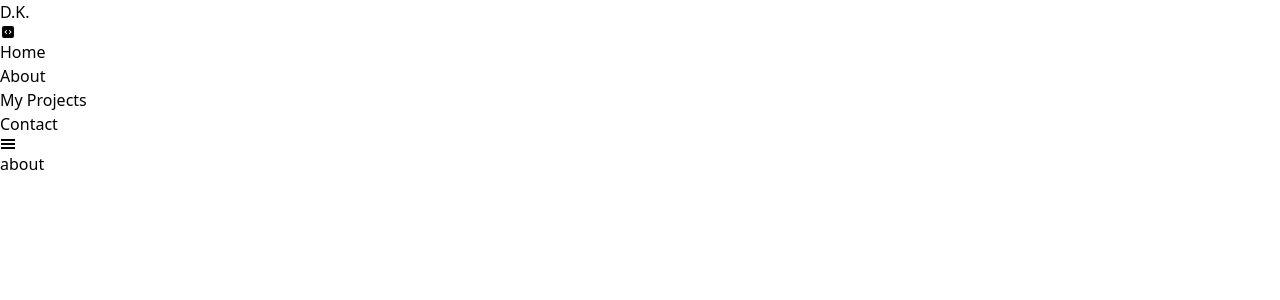
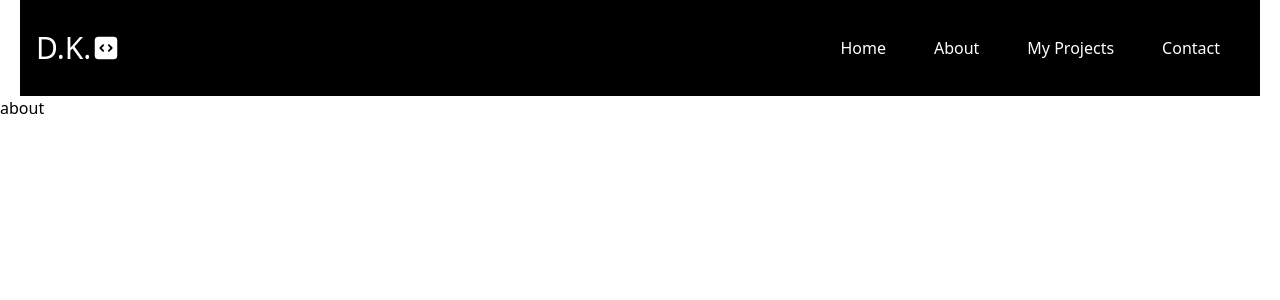
Before and after one commit to JabaDUDE/react-portfolio, a React (Vite) app: page /about in a window 1280 px wide. Shown: the top 300 px of the page. Built offline with nearby package versions, Linux system fonts and the light colour scheme.

Commit message:
navbar redesign with responsiveness, layout format made,

```diff
--- a/src/App.jsx
+++ b/src/App.jsx
@@ -1,26 +1,9 @@
-import Navbar from './components/navbar'
-import {
-  BrowserRouter as Router,
-  Routes,
-  Route,
-} from "react-router-dom";
-import Home from "./components/pages"
-import About from './components/pages/about'
-import Projects from './components/pages/projects'
-import Contact from './components/pages/contact'
+
 
 //TODO:Perhaps put the Router into a header component and then input here
 function App() {
   return (
-    <Router>
-      <Navbar/>
-      <Routes>
-        <Route path='/' element={<Home />} />
-        <Route path='/about' element={<About />} />
-        <Route path='/projects' element={<Projects />} />
-        <Route path='/contact' element={<Contact />} />
-      </Routes>
-    </Router>
+    <div>Whatever</div>
   )
 }
 
--- /dev/null
+++ b/src/Layout.jsx
@@ -0,0 +1,13 @@
+import Navbar from './components/navbar/index'
+import { Outlet } from 'react-router-dom'
+
+function Layout() {
+  return (
+    <>
+        <Navbar />
+        <Outlet />
+    </>
+  )
+}
+
+export default Layout
--- a/src/components/navbar/index.jsx
+++ b/src/components/navbar/index.jsx
@@ -1,46 +1,82 @@
 import { useState } from 'react'
 import { NavLink } from 'react-router-dom'
-import { GiHamburgerMenu } from 'react-icons/gi'
+import{ AiOutlineClose, AiOutlineMenu } from 'react-icons/ai'
 import { HiCodeBracketSquare } from 'react-icons/hi2'
 
 export default function Navbar(){
-    const [click, setClick] = useState(false)
-    const handleClick = () => setClick(!click)
+    const [nav, setNav] = useState(false)
+    const handleClick = () => setNav(!nav)
 
+    const navItems = [
+        {
+            id: 1,
+            text: 'Home',
+            to: '/'
+        },
+        {
+            id: 2,
+            text: 'About',
+            to: '/about'
+        },
+        {
+            id: 3,
+            text: 'My Projects',
+            to: '/projects'
+        },
+        {
+            id: 4,
+            text: 'Contact',
+            to: '/contact'
+        }
+    ]
+
+//TODO: fix mobile design routing so it works
     return(
         <>
             <nav className="navbar">
-                <div className="nav-container">
-                    <NavLink exact to="/" className="nav-logo">
+                <div className="bg-black flex justify-between items-center h-24 max-w-[1240px] mx-auto px-4 text-white">
+                    <NavLink to="/" className="flex items-center text-3xl">
                         <span>D.K.</span>
                         <span>
                             <HiCodeBracketSquare />
                         </span>
                     </NavLink>
-                    <ul className={click ? "nav-menu active" : "nav-menu"}>
-                        <li className="nav-item">
-                            <NavLink exact to="/" activeClassName="active" className="nav-links" onClick={handleClick}>
-                            Home
-                            </NavLink>
-                        </li>
-                        <li className="nav-item">
-                            <NavLink exact to="/" activeClassName="active" className="nav-links" onClick={handleClick}>
-                            About
-                            </NavLink>
-                        </li>
-                        <li className="nav-item">
-                            <NavLink exact to="/" activeClassName="active" className="nav-links" onClick={handleClick}>
-                            My Projects
-                            </NavLink>
-                        </li>
-                        <li className="nav-item">
-                            <NavLink exact to="/" activeClassName="active" className="nav-links" onClick={handleClick}>
-                            Contact
-                            </NavLink>
-                        </li>
+
+                    {/*Desktop Navigation*/}
+
+                    <ul className='flex max-md:hidden'>
+                            {navItems.map(item => (
+                                <li key={item.id} className='text-white'>
+                                    <NavLink to={item.to} className='p-4 hover:bg-[#00df9a] rounded-xl m-2 cursor-pointer duration-300  text-white'>
+                                        {item.text}
+                                    </NavLink>
+                                </li>
+                            ))}
+                    </ul>
+
+                    {/*Mobile Navigation*/}
+
+                    <div onClick={handleClick} className='block md:hidden'>{nav ? <AiOutlineClose size={20} /> : <AiOutlineMenu size={20} />}</div>
+                    {/*Mobile Menu*/}
+                    <ul className={nav
+                    ? 'fixed md:hidden left-0 top-0 w-[60%] h-full border-r border-r-gray-900 duration-500 ease-in-out bg-black'
+                    : 'ease-in-out w-[60%] duration-500 fixed top-0 bottom-0 left-[-100%]'}>
+
+                        {/*Mobile Logo*/}
+
+                        <h1 className='w-full font-bold text-3xl flex text-center'>D.K.<span className='self-center'><HiCodeBracketSquare /></span></h1>
+
+                        {/*Mobile Menu Items*/}
+
+                        {navItems.map(item => (
+                            <li key={item.id}  className='p-4 border-b rounded-xl cursor-pointer border-gray-600 hover:bg-[#51ceb0] hover:text-black'>
+                            <NavLink to={item.to}>
+                                {item.text}
+                                </NavLink>
+                            </li>
+                        ))}
                     </ul>
                 </div>
-                <GiHamburgerMenu />
             </nav>
         </>
     )
--- a/src/components/pages/about.jsx
+++ b/src/components/pages/about.jsx
@@ -1,9 +1,9 @@
 
 
-function about() {
+function About() {
   return (
     <div>about</div>
   )
 }
 
-export default about
+export default About
--- a/src/components/pages/contact.jsx
+++ b/src/components/pages/contact.jsx
@@ -1,8 +1,8 @@
 
-function contact() {
+function Contact() {
   return (
     <div>contact</div>
   )
 }
 
-export default contact
+export default Contact
--- a/src/components/pages/projects.jsx
+++ b/src/components/pages/projects.jsx
@@ -1,10 +1,10 @@
 import data from '../../assets/data.json';
 
-function projects() {
+function Projects() {
   console.log(data)
   return (
     <div>projects</div>
   )
 }
 
-export default projects
+export default Projects
--- a/src/main.jsx
+++ b/src/main.jsx
@@ -1,10 +1,26 @@
 import { StrictMode } from 'react'
 import { createRoot } from 'react-dom/client'
-import App from './App.jsx'
+import Layout from './Layout.jsx'
 import './index.css'
+import { Route, createBrowserRouter, createRoutesFromElements, RouterProvider } from 'react-router-dom'
+import Home from './components/pages/index'
+import About from './components/pages/About.jsx'
+import Contact from './components/pages/Contact.jsx'
+import Projects from './components/pages/Projects.jsx'
+
+const router = createBrowserRouter(
+  createRoutesFromElements(
+    <Route path='/' element={<Layout />}>
+      <Route path='' element={<Home />} />
+      <Route path='about' element={<About />} />
+      <Route path='projects' element={<Projects />} />
+      <Route path='contact' element={<Contact />} />
+    </Route>
+  )
+)
 
 createRoot(document.getElementById('root')).render(
   <StrictMode>
-    <App />
+    <RouterProvider router={router} />
   </StrictMode>,
 )
```
